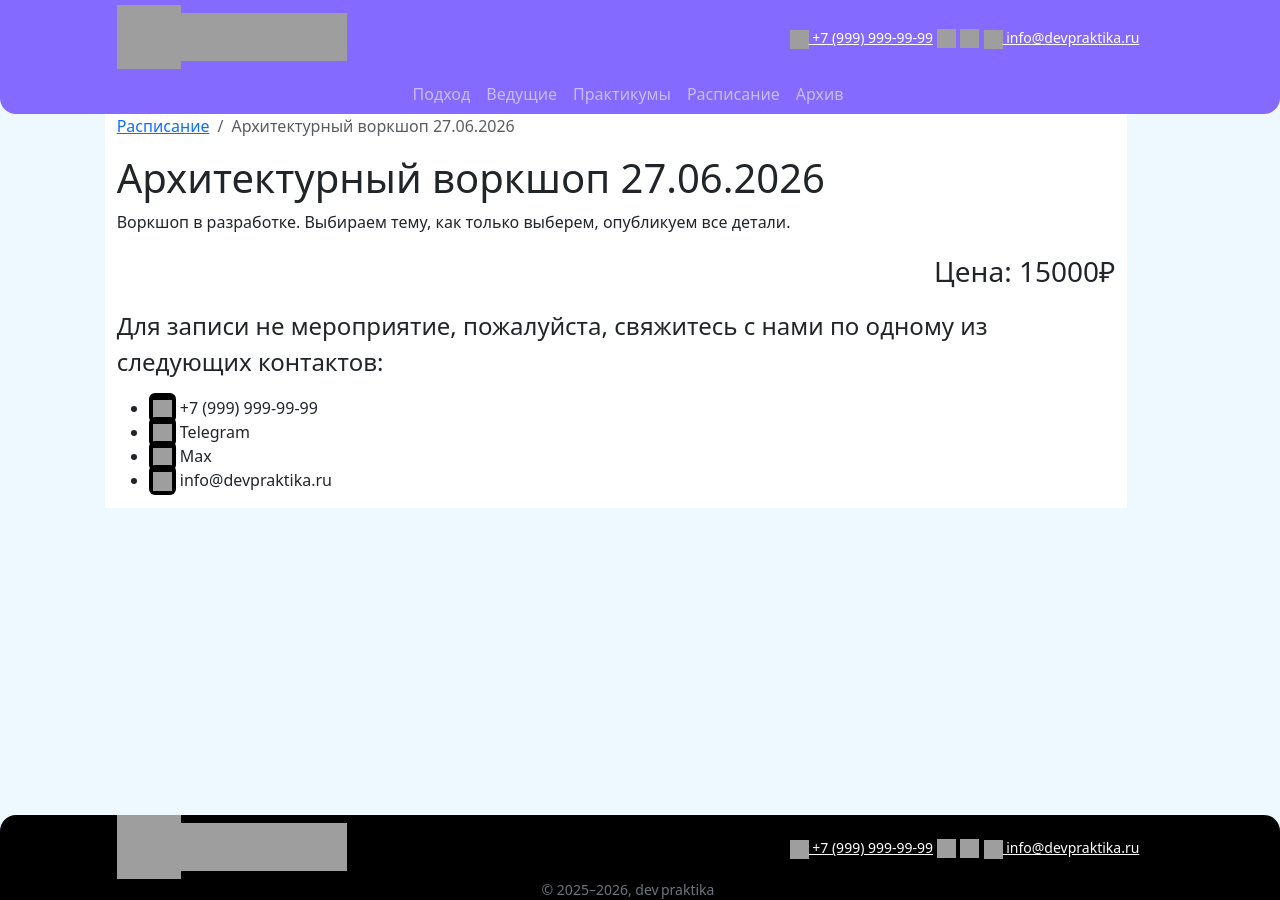
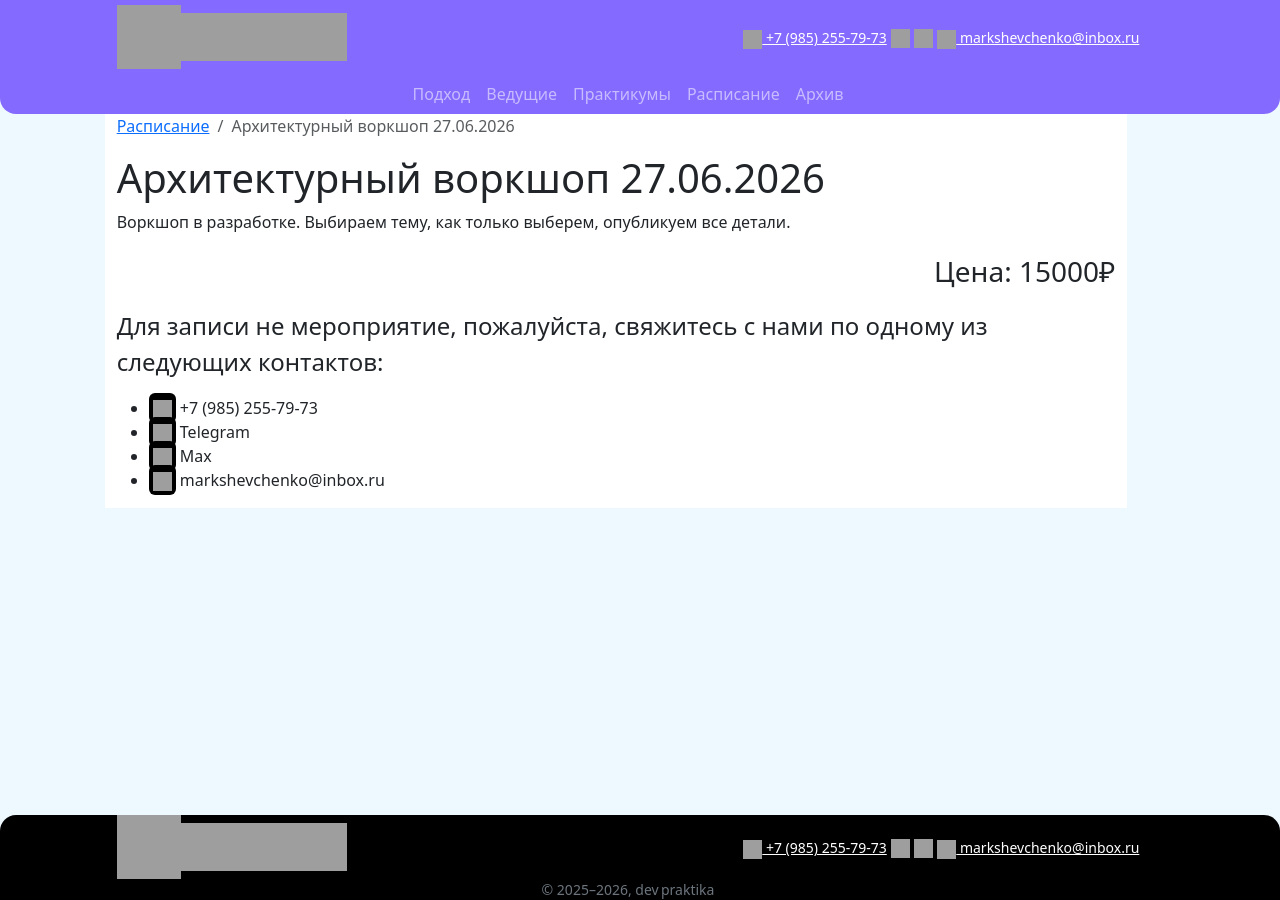
Before and after one commit to devpraktika-ru/devpraktika-ru.github.io, a Jekyll site: the page built from _events/2026-06-27-arc.md, in a window 1280 px wide, cut to the strip 0-900 px from the top of the page. Built offline with Jekyll 4.4.1, drawn with Linux system fonts in a browser that asks for light colours; grey boxes are pictures that could not be loaded.

Commit message:
Fix contacts

```diff
--- a/_layouts/default.html
+++ b/_layouts/default.html
@@ -75,10 +75,10 @@
                   src="https://github.com/user-attachments/assets/6b85f69f-0af8-49b6-bcc0-12c1309dd9b4"
                 /></a>
                 <div>
-                  <a class="text-white small" href="tel:+79999999999"><img src="https://github.com/user-attachments/assets/3293113e-a4e3-4c3b-9fa9-52d78198c197" width="19" height="19" alt="Телефон" /> +7 (999) 999-99-99</a>
-                  <a href="https://max.ru/u/devpraktika"><img src="https://github.com/user-attachments/assets/8bdc9834-61e1-4720-b5fc-1837988a1adb" width="19" height="19" alt="Max" /></a>
-                  <a href="https://t.me/devpraktika"><img src="https://github.com/user-attachments/assets/99b674a2-eb30-4d08-8422-c30c98b46d3d" width="19" height="19" alt="Telegram" /></a>
-                  <a class="text-white small" href="mailto:info@devpraktika.ru"><img src="https://github.com/user-attachments/assets/c9d2f276-defc-40fe-976d-32c8fcf83187" width="19" height="19" alt="E-mail" /> info@devpraktika.ru</a>
+                  <a class="text-white small" href="tel:+79852557973"><img src="https://github.com/user-attachments/assets/3293113e-a4e3-4c3b-9fa9-52d78198c197" width="19" height="19" alt="Телефон" /> +7 (985) 255-79-73</a>
+                  <a href="https://max.ru/u/f9LHodD0cOKlXiTIgNfTlN3ru3PnblLD41RwzzgaRSGXKrwjacxRWLlTOMA"><img src="https://github.com/user-attachments/assets/8bdc9834-61e1-4720-b5fc-1837988a1adb" width="19" height="19" alt="Max" /></a>
+                  <a href="https://t.me/markshevchenko"><img src="https://github.com/user-attachments/assets/99b674a2-eb30-4d08-8422-c30c98b46d3d" width="19" height="19" alt="Telegram" /></a>
+                  <a class="text-white small" href="mailto:markshevchenko@inbox.ru"><img src="https://github.com/user-attachments/assets/c9d2f276-defc-40fe-976d-32c8fcf83187" width="19" height="19" alt="E-mail" /> markshevchenko@inbox.ru</a>
                 </div>
                 <button
                   class="navbar-toggler d-lg-none"
@@ -168,11 +168,11 @@
               src="https://github.com/user-attachments/assets/6b85f69f-0af8-49b6-bcc0-12c1309dd9b4"
             /></span>
             <div>
-              <a class="text-white small" href="tel:+79999999999"><img src="https://github.com/user-attachments/assets/3293113e-a4e3-4c3b-9fa9-52d78198c197" width="19" height="19" alt="Телефон" /> +7 (999) 999-99-99</a>
-              <a href="https://max.ru/u/devpraktika"><img src="https://github.com/user-attachments/assets/8bdc9834-61e1-4720-b5fc-1837988a1adb" width="19" height="19" alt="Max" /></a>
-              <a href="https://t.me/devpraktika"><img src="https://github.com/user-attachments/assets/99b674a2-eb30-4d08-8422-c30c98b46d3d" width="19" height="19" alt="Telegram" /></a>
-              <a class="text-white small" href="mailto:info@devpraktika.ru"><img src="https://github.com/user-attachments/assets/c9d2f276-defc-40fe-976d-32c8fcf83187" width="19" height="19" alt="E-mail" /> info@devpraktika.ru</a>
-            </div>
+              <a class="text-white small" href="tel:+79852557973"><img src="https://github.com/user-attachments/assets/3293113e-a4e3-4c3b-9fa9-52d78198c197" width="19" height="19" alt="Телефон" /> +7 (985) 255-79-73</a>
+              <a href="https://max.ru/u/f9LHodD0cOKlXiTIgNfTlN3ru3PnblLD41RwzzgaRSGXKrwjacxRWLlTOMA"><img src="https://github.com/user-attachments/assets/8bdc9834-61e1-4720-b5fc-1837988a1adb" width="19" height="19" alt="Max" /></a>
+              <a href="https://t.me/markshevchenko"><img src="https://github.com/user-attachments/assets/99b674a2-eb30-4d08-8422-c30c98b46d3d" width="19" height="19" alt="Telegram" /></a>
+              <a class="text-white small" href="mailto:markshevchenko@inbox.ru"><img src="https://github.com/user-attachments/assets/c9d2f276-defc-40fe-976d-32c8fcf83187" width="19" height="19" alt="E-mail" /> markshevchenko@inbox.ru</a>
+        </div>
           </div>
         </div>
         <div class="row justify-content-center w-100">
--- a/_layouts/event.html
+++ b/_layouts/event.html
@@ -29,11 +29,11 @@ layout: default
       <p class="fs-3 text-end">Цена: {{ page.price }}₽</p>
       <p class="fs-4">Для записи не мероприятие, пожалуйста, свяжитесь с нами по одному из следующих контактов:</p>
       <ul>
-        <li><a class="bg-black rounded p-1" href="tel:+79999999999"><img src="https://github.com/user-attachments/assets/3293113e-a4e3-4c3b-9fa9-52d78198c197" width="19" height="19" alt="Телефон" /></a> +7 (999) 999-99-99</li>
-        <li><a class="bg-black rounded p-1" href="https://t.me/devpraktika"><img src="https://github.com/user-attachments/assets/99b674a2-eb30-4d08-8422-c30c98b46d3d" width="19" height="19" alt="Telegram" /></a> Telegram</li>
-        <li><a class="bg-black rounded p-1" href="https://max.ru/u/devpraktika"><img src="https://github.com/user-attachments/assets/8bdc9834-61e1-4720-b5fc-1837988a1adb" width="19" height="19" alt="Max" /></a> Max</li>
-        <li><a class="bg-black rounded p-1" href="mailto:info@devpraktika.ru"><img src="https://github.com/user-attachments/assets/c9d2f276-defc-40fe-976d-32c8fcf83187" width="19" height="19" alt="E-mail" /></a> info@devpraktika.ru</li>
+        <li><a class="bg-black rounded p-1" href="tel:+79852557973"><img src="https://github.com/user-attachments/assets/3293113e-a4e3-4c3b-9fa9-52d78198c197" width="19" height="19" alt="Телефон" /></a> +7 (985) 255-79-73</li>
+        <li><a class="bg-black rounded p-1" href="https://t.me/markshevchenko"><img src="https://github.com/user-attachments/assets/99b674a2-eb30-4d08-8422-c30c98b46d3d" width="19" height="19" alt="Telegram" /></a> Telegram</li>
+        <li><a class="bg-black rounded p-1" href="https://max.ru/u/f9LHodD0cOKlXiTIgNfTlN3ru3PnblLD41RwzzgaRSGXKrwjacxRWLlTOMA"><img src="https://github.com/user-attachments/assets/8bdc9834-61e1-4720-b5fc-1837988a1adb" width="19" height="19" alt="Max" /></a> Max</li>
+        <li><a class="bg-black rounded p-1" href="mailto:markshevchenko@inbox.ru"><img src="https://github.com/user-attachments/assets/c9d2f276-defc-40fe-976d-32c8fcf83187" width="19" height="19" alt="E-mail" /></a> markshevchenko@inbox.ru</li>
       </ul>
-    {% endif %}
+{% endif %}
   </div>
 </div>
```
